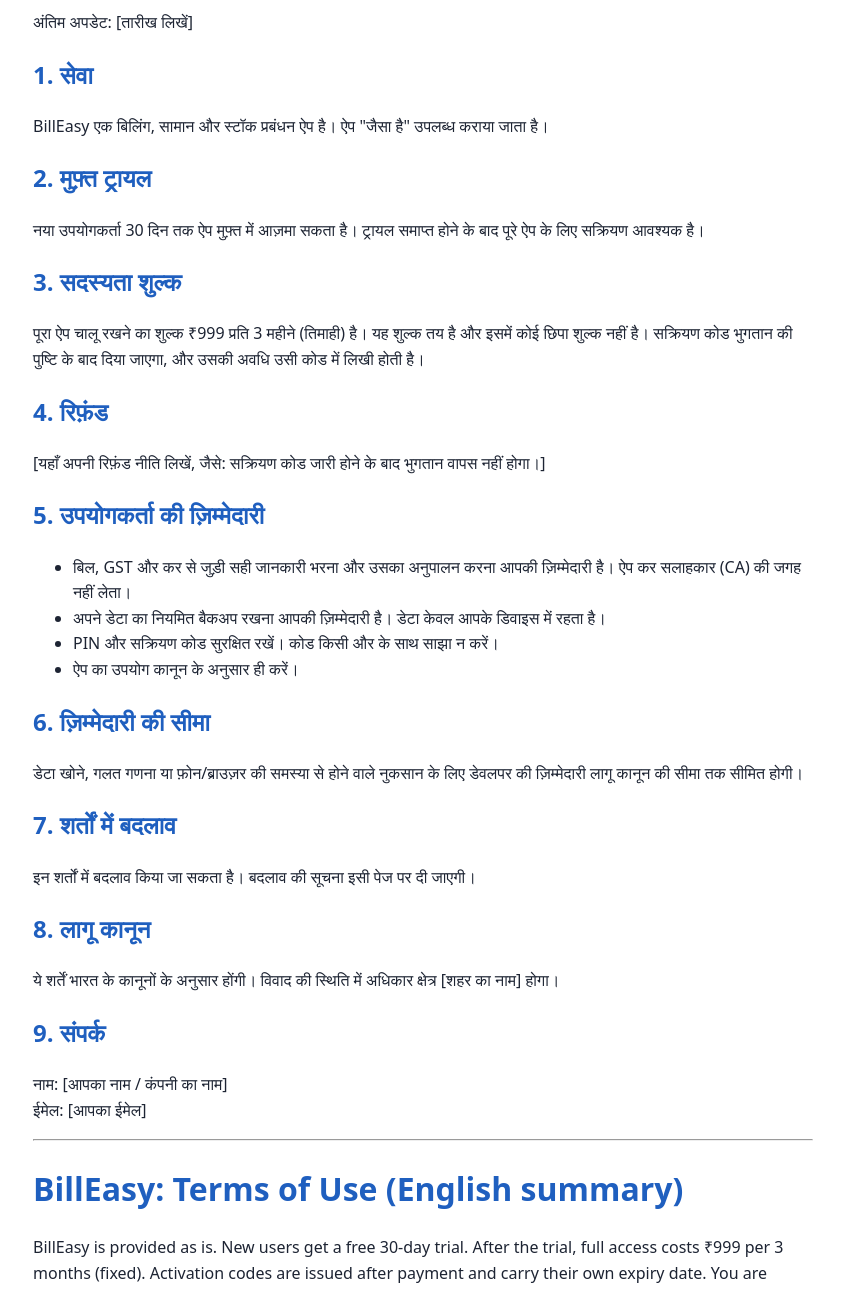
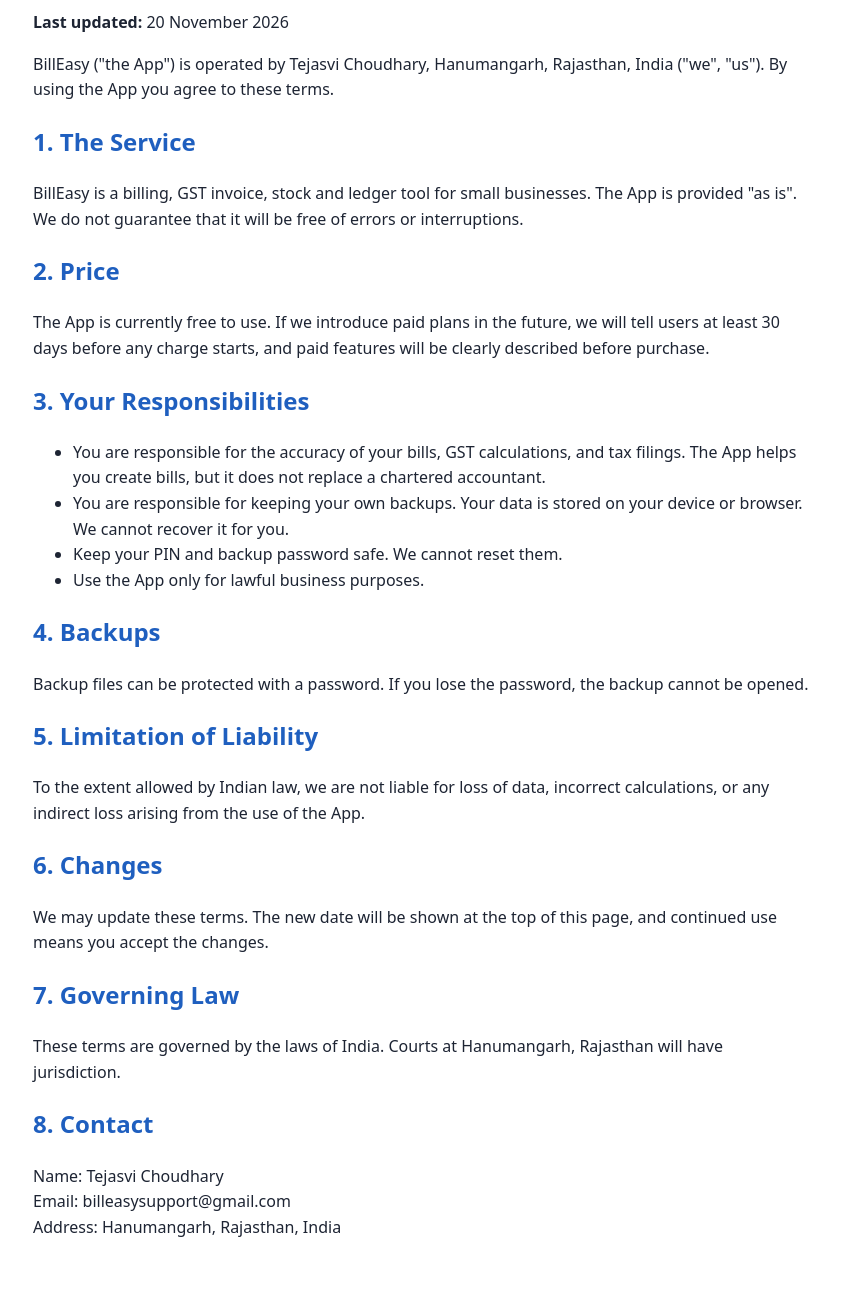
Before and after one commit to tejasvijogendra90-cmd/BillEasy, a plain HTML site: page terms.html in a window 1280 px wide. Shown: the part 104-1394 px from the top of the page, without its empty margins (217-1061 px from the left). Drawn offline with Linux system fonts and the light colour scheme.

Commit message:
Add files via upload

```diff
--- a/terms.html
+++ b/terms.html
@@ -1,49 +1,46 @@
 <!DOCTYPE html>
-<html lang="hi">
+<html lang="en">
 <head>
 <meta charset="UTF-8">
 <meta name="viewport" content="width=device-width, initial-scale=1">
-<title>BillEasy - शर्तें / Terms of Use</title>
+<title>BillEasy - Terms of Use</title>
 <style>body{font-family:system-ui,sans-serif;max-width:780px;margin:auto;padding:20px;line-height:1.6;color:#1d2433}h1,h2{color:#1f5fbf}</style>
 </head>
 <body>
-<h1>BillEasy: उपयोग की शर्तें</h1>
-<p>अंतिम अपडेट: [तारीख लिखें]</p>
+<h1>BillEasy: Terms of Use</h1>
+<p><b>Last updated:</b> 20 November 2026</p>
 
-<h2>1. सेवा</h2>
-<p>BillEasy एक बिलिंग, सामान और स्टॉक प्रबंधन ऐप है। ऐप "जैसा है" उपलब्ध कराया जाता है।</p>
+<p>BillEasy ("the App") is operated by Tejasvi Choudhary, Hanumangarh, Rajasthan, India ("we", "us"). By using the App you agree to these terms.</p>
 
-<h2>2. मुफ़्त ट्रायल</h2>
-<p>नया उपयोगकर्ता 30 दिन तक ऐप मुफ़्त में आज़मा सकता है। ट्रायल समाप्त होने के बाद पूरे ऐप के लिए सक्रियण आवश्यक है।</p>
+<h2>1. The Service</h2>
+<p>BillEasy is a billing, GST invoice, stock and ledger tool for small businesses. The App is provided "as is". We do not guarantee that it will be free of errors or interruptions.</p>
 
-<h2>3. सदस्यता शुल्क</h2>
-<p>पूरा ऐप चालू रखने का शुल्क ₹999 प्रति 3 महीने (तिमाही) है। यह शुल्क तय है और इसमें कोई छिपा शुल्क नहीं है। सक्रियण कोड भुगतान की पुष्टि के बाद दिया जाएगा, और उसकी अवधि उसी कोड में लिखी होती है।</p>
+<h2>2. Price</h2>
+<p>The App is currently free to use. If we introduce paid plans in the future, we will tell users at least 30 days before any charge starts, and paid features will be clearly described before purchase.</p>
 
-<h2>4. रिफ़ंड</h2>
-<p>[यहाँ अपनी रिफ़ंड नीति लिखें, जैसे: सक्रियण कोड जारी होने के बाद भुगतान वापस नहीं होगा।]</p>
-
-<h2>5. उपयोगकर्ता की ज़िम्मेदारी</h2>
+<h2>3. Your Responsibilities</h2>
 <ul>
-<li>बिल, GST और कर से जुड़ी सही जानकारी भरना और उसका अनुपालन करना आपकी ज़िम्मेदारी है। ऐप कर सलाहकार (CA) की जगह नहीं लेता।</li>
-<li>अपने डेटा का नियमित बैकअप रखना आपकी ज़िम्मेदारी है। डेटा केवल आपके डिवाइस में रहता है।</li>
-<li>PIN और सक्रियण कोड सुरक्षित रखें। कोड किसी और के साथ साझा न करें।</li>
-<li>ऐप का उपयोग कानून के अनुसार ही करें।</li>
+<li>You are responsible for the accuracy of your bills, GST calculations, and tax filings. The App helps you create bills, but it does not replace a chartered accountant.</li>
+<li>You are responsible for keeping your own backups. Your data is stored on your device or browser. We cannot recover it for you.</li>
+<li>Keep your PIN and backup password safe. We cannot reset them.</li>
+<li>Use the App only for lawful business purposes.</li>
 </ul>
 
-<h2>6. ज़िम्मेदारी की सीमा</h2>
-<p>डेटा खोने, गलत गणना या फ़ोन/ब्राउज़र की समस्या से होने वाले नुकसान के लिए डेवलपर की ज़िम्मेदारी लागू कानून की सीमा तक सीमित होगी।</p>
+<h2>4. Backups</h2>
+<p>Backup files can be protected with a password. If you lose the password, the backup cannot be opened.</p>
 
-<h2>7. शर्तों में बदलाव</h2>
-<p>इन शर्तों में बदलाव किया जा सकता है। बदलाव की सूचना इसी पेज पर दी जाएगी।</p>
+<h2>5. Limitation of Liability</h2>
+<p>To the extent allowed by Indian law, we are not liable for loss of data, incorrect calculations, or any indirect loss arising from the use of the App.</p>
 
-<h2>8. लागू कानून</h2>
-<p>ये शर्तें भारत के कानूनों के अनुसार होंगी। विवाद की स्थिति में अधिकार क्षेत्र [शहर का नाम] होगा।</p>
+<h2>6. Changes</h2>
+<p>We may update these terms. The new date will be shown at the top of this page, and continued use means you accept the changes.</p>
 
-<h2>9. संपर्क</h2>
-<p>नाम: [आपका नाम / कंपनी का नाम]<br>ईमेल: [आपका ईमेल]</p>
+<h2>7. Governing Law</h2>
+<p>These terms are governed by the laws of India. Courts at Hanumangarh, Rajasthan will have jurisdiction.</p>
 
-<hr>
-<h1>BillEasy: Terms of Use (English summary)</h1>
-<p>BillEasy is provided as is. New users get a free 30-day trial. After the trial, full access costs ₹999 per 3 months (fixed). Activation codes are issued after payment and carry their own expiry date. You are responsible for correct GST and tax compliance, for your own backups, and for keeping your PIN and activation codes safe. Governing law: India. Contact: [your email].</p>
+<h2>8. Contact</h2>
+<p>Name: Tejasvi Choudhary<br>
+Email: billeasysupport@gmail.com<br>
+Address: Hanumangarh, Rajasthan, India</p>
 </body>
 </html>
```
Also changed, not shown: index.html (+5 -0 lines), privacy-policy.html (+3 -3 lines).
